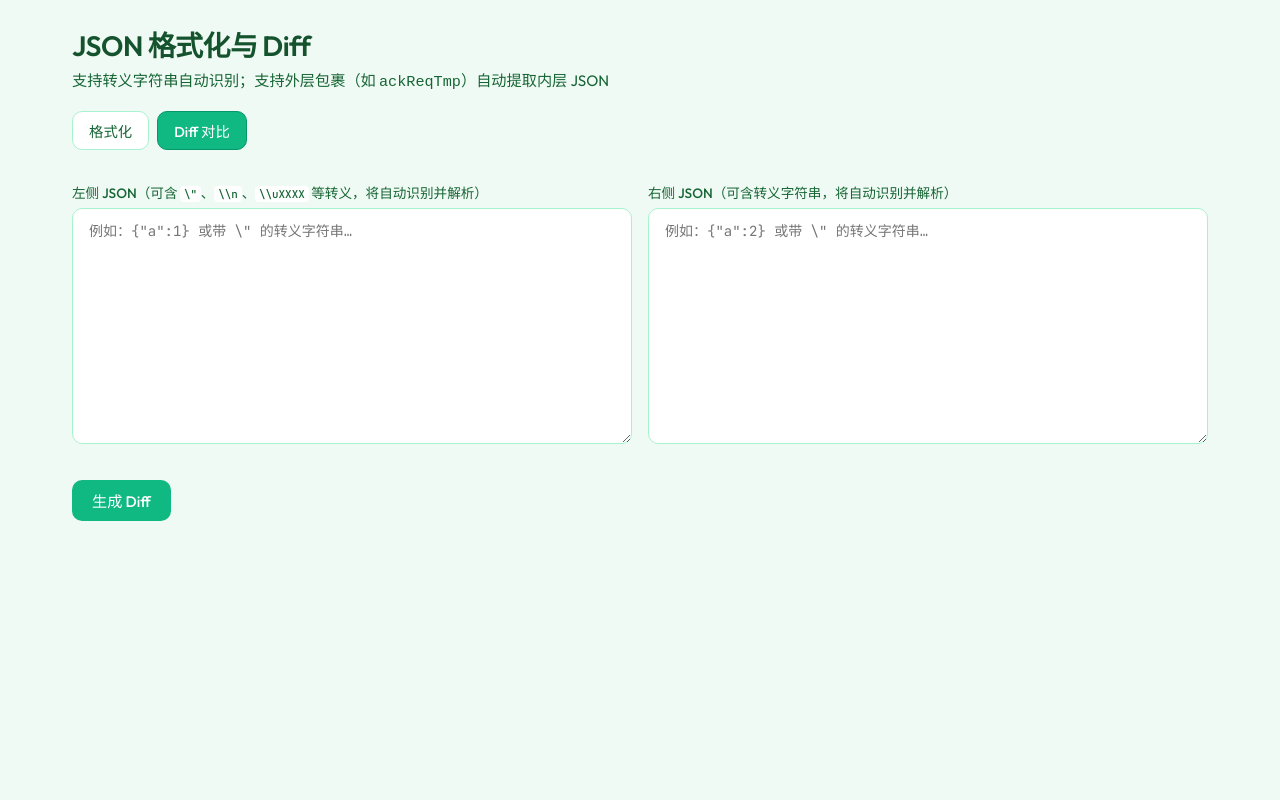
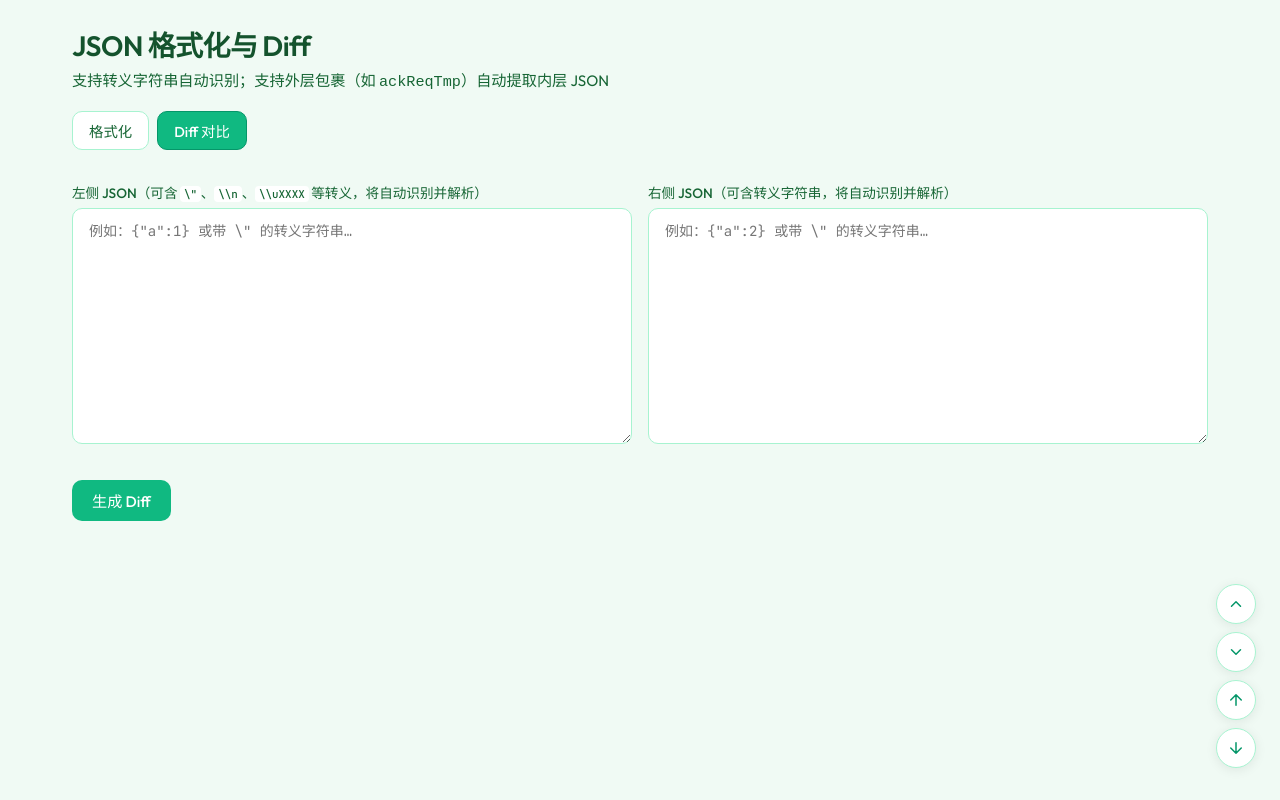
Before and after one commit to lyk2655/json-format-diff, a Vue app: page / in a window 1280 px wide. Built offline with nearby package versions, Linux system fonts and the light colour scheme.

Commit message:
scroll button

```diff
--- a/src/App.vue
+++ b/src/App.vue
@@ -100,6 +100,56 @@ function scrollToFirstDiff() {
 function hasDiffInRow(row) {
   const norm = (s) => (s || '').replace(/,\s*$/, '').trim()
   return norm(row.left) !== norm(row.right)
+}
+
+function scrollToTop() {
+  window.scrollTo({ top: 0, behavior: 'smooth' })
+}
+
+function scrollToBottom() {
+  window.scrollTo({ top: document.documentElement.scrollHeight, behavior: 'smooth' })
+}
+
+function getDiffElements() {
+  const container = diffOutputRef.value
+  if (!container) return []
+  return Array.from(container.querySelectorAll('.diff-cell.diff-left.diff-row-changed'))
+}
+
+function scrollToPrevDiff() {
+  const elements = getDiffElements()
+  if (elements.length === 0) return
+  const viewportCenter = window.innerHeight / 2
+  const scrollTop = window.scrollY
+  let target = null
+  for (let i = elements.length - 1; i >= 0; i--) {
+    const rect = elements[i].getBoundingClientRect()
+    const elTop = rect.top + scrollTop
+    if (elTop < scrollTop + viewportCenter - 50) {
+      target = elements[i]
+      break
+    }
+  }
+  if (!target && elements.length > 0) target = elements[0]
+  target?.scrollIntoView({ behavior: 'smooth', block: 'center' })
+}
+
+function scrollToNextDiff() {
+  const elements = getDiffElements()
+  if (elements.length === 0) return
+  const viewportCenter = window.innerHeight / 2
+  const scrollTop = window.scrollY
+  let target = null
+  for (let i = 0; i < elements.length; i++) {
+    const rect = elements[i].getBoundingClientRect()
+    const elTop = rect.top + scrollTop
+    if (elTop > scrollTop + viewportCenter + 50) {
+      target = elements[i]
+      break
+    }
+  }
+  if (!target && elements.length > 0) target = elements[elements.length - 1]
+  target?.scrollIntoView({ behavior: 'smooth', block: 'center' })
 }
 
 </script>
@@ -212,6 +262,30 @@ function hasDiffInRow(row) {
         </div>
       </section>
     </main>
+
+    <!-- 快捷导航图标组 -->
+    <div class="nav-icons">
+      <button type="button" title="上一个有 diff 的" @click="scrollToPrevDiff" aria-label="上一个有 diff 的">
+        <svg xmlns="http://www.w3.org/2000/svg" width="18" height="18" viewBox="0 0 24 24" fill="none" stroke="currentColor" stroke-width="2" stroke-linecap="round" stroke-linejoin="round">
+          <path d="M18 15l-6-6-6 6"/>
+        </svg>
+      </button>
+      <button type="button" title="下一个有 diff 的" @click="scrollToNextDiff" aria-label="下一个有 diff 的">
+        <svg xmlns="http://www.w3.org/2000/svg" width="18" height="18" viewBox="0 0 24 24" fill="none" stroke="currentColor" stroke-width="2" stroke-linecap="round" stroke-linejoin="round">
+          <path d="M6 9l6 6 6-6"/>
+        </svg>
+      </button>
+      <button type="button" title="返回顶部" @click="scrollToTop" aria-label="返回顶部">
+        <svg xmlns="http://www.w3.org/2000/svg" width="18" height="18" viewBox="0 0 24 24" fill="none" stroke="currentColor" stroke-width="2" stroke-linecap="round" stroke-linejoin="round">
+          <path d="M12 19V5M5 12l7-7 7 7"/>
+        </svg>
+      </button>
+      <button type="button" title="跳转到底部" @click="scrollToBottom" aria-label="跳转到底部">
+        <svg xmlns="http://www.w3.org/2000/svg" width="18" height="18" viewBox="0 0 24 24" fill="none" stroke="currentColor" stroke-width="2" stroke-linecap="round" stroke-linejoin="round">
+          <path d="M12 5v14M5 12l7 7 7-7"/>
+        </svg>
+      </button>
+    </div>
   </div>
 </template>
 
@@ -498,4 +572,49 @@ textarea:focus {
     border-right: none;
   }
 }
+
+/* 快捷导航图标组 */
+.nav-icons {
+  position: fixed;
+  right: 1.5rem;
+  bottom: 2rem;
+  display: flex;
+  flex-direction: column;
+  gap: 0.5rem;
+  z-index: 100;
+}
+
+.nav-icons button {
+  width: 40px;
+  height: 40px;
+  padding: 0;
+  display: flex;
+  align-items: center;
+  justify-content: center;
+  background: var(--surface);
+  color: var(--accent);
+  border: 1px solid var(--border);
+  border-radius: 50%;
+  box-shadow: 0 2px 12px rgba(0, 0, 0, 0.08);
+  transition: background 0.2s, color 0.2s, transform 0.2s;
+}
+
+.nav-icons button:hover {
+  background: var(--accent-dim);
+  color: white;
+  border-color: var(--accent);
+  transform: translateY(-2px);
+}
+
+@media (max-width: 768px) {
+  .nav-icons {
+    right: 1rem;
+    bottom: 1.5rem;
+  }
+
+  .nav-icons button {
+    width: 36px;
+    height: 36px;
+  }
+}
 </style>
```
